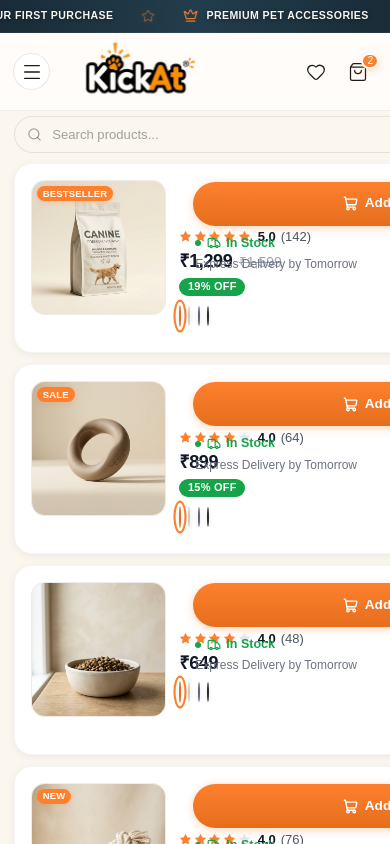
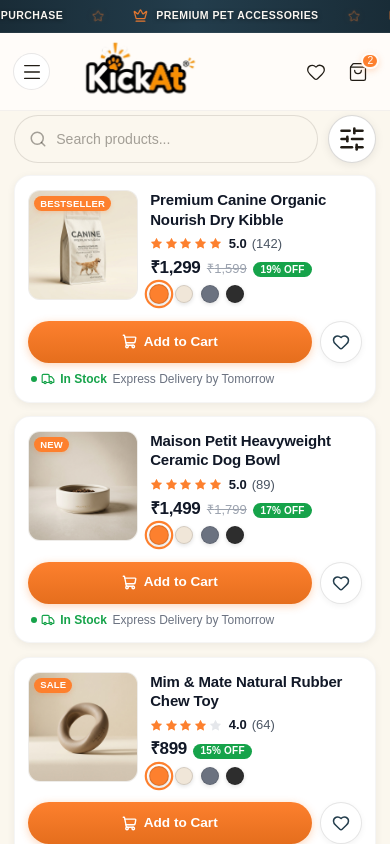
Before and after one commit to SevenX-Labs/kickat-client, a Next.js app: page /category/1 in a window 390 px wide. Shown: the top 844 px of the page. Built offline with nearby package versions, Linux system fonts and the light colour scheme.

Commit message:
improving the ui ux of products card layout

```diff
--- a/src/components/category/CategoryListing.module.css
+++ b/src/components/category/CategoryListing.module.css
@@ -994,11 +994,11 @@
     max-width: none;
   }
 
-  /* ── 4. Toolbar — search first, filter button last ── */
+  /* ── 4. Toolbar — search bar on left, filter icon button on right ── */
   .toolbar {
-    padding: 0 0 0.2rem 0;
+    padding: 0 0 0.35rem 0;
     border-radius: 0;
-    gap: 0.5rem;
+    gap: 0.65rem;
     flex-wrap: nowrap;
     background: transparent;
     border: none;
@@ -1010,47 +1010,92 @@
 
   .toolbarSearch {
     flex: 1;
+    min-width: 0;
     max-width: none;
-    width: 100%;
+  }
+
+  .toolbarSearchInput {
+    height: 48px;
+    font-size: 0.88rem;
+    padding-left: 2.6rem;
+    border-radius: 9999px;
+    border: 1.5px solid rgba(33, 28, 21, 0.12);
+  }
+
+  .toolbarSearchIcon {
+    left: 0.95rem;
+    width: 18px;
+    height: 18px;
   }
 
   .sortWrapper {
-    display: none;
+    display: none !important;
   }
 
   .mobileFilterToggle {
-    padding: 0 0.65rem;
-    min-height: 38px;
-    height: 38px;
+    width: 48px;
+    height: 48px;
+    min-width: 48px;
+    min-height: 48px;
     display: inline-flex;
     align-items: center;
     justify-content: center;
-    gap: 0.35rem;
     flex-shrink: 0;
-    border-radius: 9999px;
-    border: 1.5px solid rgba(33, 28, 21, 0.12);
+    border-radius: 50%;
+    border: 1.5px solid rgba(33, 28, 21, 0.16);
     background: #ffffff;
     color: #211C15;
     cursor: pointer;
+    position: relative;
+    box-shadow: 0 2px 10px rgba(0, 0, 0, 0.08);
+    transition: transform 0.15s ease, border-color 0.2s ease;
+  }
+
+  .mobileFilterToggle svg {
+    width: 28px !important;
+    height: 28px !important;
+    flex-shrink: 0;
+  }
+
+  .mobileFilterToggle:active {
+    transform: scale(0.95);
+    border-color: #FD802E;
+  }
+
+  .activePill {
+    position: absolute;
+    top: -3px;
+    right: -3px;
+    width: 22px;
+    height: 22px;
+    border-radius: 50%;
+    background-color: #FD802E;
+    color: #ffffff;
+    font-size: 0.75rem;
+    font-weight: 700;
+    display: flex;
+    align-items: center;
+    justify-content: center;
+    padding: 0;
+    line-height: 1;
+    border: 2px solid #ffffff;
+    box-shadow: 0 2px 6px rgba(253, 128, 46, 0.4);
+    font-family: var(--font-sans), Inter, sans-serif;
   }
 
   .toolbarRight {
     display: none;
   }
 
-  /* ── 6. Product Grid — 2 columns on mobile ── */
-  .productGrid {
-    display: grid !important;
-    grid-template-columns: repeat(2, 1fr) !important;
-    gap: 0.65rem !important;
-  }
-
+  /* ── 6. Product Grid — Single Column List on Mobile ── */
+  .productGrid,
   .gridCols2,
   .gridCols3,
   .gridCols4 {
-    display: grid !important;
-    grid-template-columns: repeat(2, 1fr) !important;
-    gap: 0.65rem !important;
+    display: flex !important;
+    flex-direction: column !important;
+    gap: 0.85rem !important;
+    width: 100% !important;
   }
 
   /* ── 7. Empty State — compact and centered ── */
--- a/src/components/category/CategoryListing.tsx
+++ b/src/components/category/CategoryListing.tsx
@@ -264,7 +264,7 @@
               className={styles.mobileFilterToggle}
               aria-label="Open filters"
             >
-              <SlidersHorizontal size={18} />
+              <SlidersHorizontal size={28} strokeWidth={2.2} color="#211C15" />
               {activeFilterCount > 0 && (
                 <span className={styles.activePill}>{activeFilterCount}</span>
               )}
--- a/src/components/common/ProductCard/ProductCard.module.css
+++ b/src/components/common/ProductCard/ProductCard.module.css
@@ -364,13 +364,14 @@
 @media (max-width: 640px) {
   .productCard {
     display: flex;
+    flex-wrap: wrap;
     flex-direction: row;
     align-items: flex-start;
     max-width: 100%;
-    padding: 1rem; /* Consistent 16px padding */
-    border-radius: 18px;
+    padding: 0.85rem;
+    border-radius: 16px;
     background: #ffffff;
-    gap: 0.85rem;
+    gap: 0.75rem;
     box-shadow: 0 2px 8px rgba(0, 0, 0, 0.06);
     border: 1px solid rgba(0, 0, 0, 0.04);
     height: auto;
@@ -382,14 +383,12 @@
     box-shadow: 0 4px 16px rgba(0, 0, 0, 0.1);
   }
 
-  /* Image Area: Proportional ~38% width for clear presentation */
+  /* Image Area: Compact 110px square on mobile */
   .cardImageArea {
-    width: 38%;
-    min-width: 115px;
-    max-width: 135px;
-    height: auto;
+    width: 110px;
+    height: 110px;
     aspect-ratio: 1 / 1;
-    border-radius: 14px;
+    border-radius: 12px;
     padding: 0;
     overflow: hidden;
     position: relative;
@@ -403,7 +402,7 @@
     top: 5px;
     left: 5px;
     padding: 0.12rem 0.38rem;
-    font-size: 0.59375rem; /* ~9.5px */
+    font-size: 0.59375rem;
     font-weight: 700;
     text-transform: uppercase;
     letter-spacing: 0.02em;
@@ -419,23 +418,23 @@
     display: none !important;
   }
 
-  /* Content Column: Vertical hierarchy Title -> Rating -> Price+Discount -> Swatches -> CTA Row */
+  /* Content Column (Top Right) */
   .cardInfo {
     display: flex;
     flex-direction: column;
     flex: 1;
     min-width: 0;
     padding: 0;
-    gap: 0;
+    gap: 0.15rem;
   }
 
   .cardTitle {
     font-family: var(--font-sans), Inter, -apple-system, sans-serif;
-    font-size: 1rem; /* 16px */
+    font-size: 0.9375rem; /* 15px */
     font-weight: 600;
     color: #111827;
-    margin-bottom: 0.25rem;
-    line-height: 1.35;
+    margin-bottom: 0.15rem;
+    line-height: 1.3;
     letter-spacing: -0.01em;
     display: -webkit-box;
     -webkit-line-clamp: 2;
@@ -448,7 +447,7 @@
     display: flex;
     align-items: center;
     gap: 0.3rem;
-    margin-bottom: 0.35rem;
+    margin-bottom: 0.2rem;
   }
 
   .starsGroup {
@@ -469,13 +468,12 @@
     font-weight: 500;
   }
 
-  /* Price Container */
   .priceContainer {
     display: flex;
     align-items: baseline;
-    gap: 0.5rem; /* 8px gap */
+    gap: 0.4rem;
     flex-wrap: wrap;
-    margin-bottom: 0.5rem;
+    margin-bottom: 0.2rem;
   }
 
   .priceRowUpper {
@@ -486,7 +484,7 @@
 
   .cardPrice {
     font-family: var(--font-sans), Inter, sans-serif;
-    font-size: 1.125rem; /* 18px */
+    font-size: 1.0625rem; /* 17px */
     font-weight: 700;
     color: #111827;
     line-height: 1;
@@ -494,7 +492,7 @@
   }
 
   .originalPrice {
-    font-size: 0.875rem; /* 14px */
+    font-size: 0.8125rem; /* 13px */
     color: #9CA3AF;
     text-decoration: line-through;
     font-weight: 400;
@@ -502,54 +500,52 @@
   }
 
   .discountTag {
-    font-size: 0.6875rem; /* 11px */
+    font-size: 0.625rem; /* 10px */
     font-weight: 600;
     text-transform: uppercase;
     letter-spacing: 0.02em;
-    padding: 0.2rem 0.55rem;
+    padding: 0.15rem 0.45rem;
     border-radius: 9999px;
     background-color: #16A34A;
     color: #ffffff;
     line-height: 1;
   }
 
-  /* Color Swatches directly under price row with consistent 8px spacing */
   .colorSwatches {
     display: flex !important;
     align-items: center;
     gap: 0.45rem;
-    margin-top: 0.15rem; /* 8px spacing below price */
-    margin-bottom: 0.65rem;
+    margin-top: 0.15rem;
+    margin-bottom: 0.1rem;
   }
 
   .swatchDot {
-    width: 20px;
-    height: 20px;
+    width: 18px;
+    height: 18px;
     border-radius: 50%;
     border: 1px solid rgba(0, 0, 0, 0.12);
     display: inline-block;
-    box-shadow: 0 1.5px 5px rgba(0, 0, 0, 0.14);
+    box-shadow: 0 1.5px 4px rgba(0, 0, 0, 0.12);
   }
 
   .swatchActive {
     transform: scale(1.1);
     outline: 2px solid #FD802E;
-    outline-offset: 3px;
+    outline-offset: 2.5px;
   }
 
-  /* Remove vertical divider */
   .desktopDivider {
     display: none !important;
   }
 
-  /* CTA Column: Tightly Grouped Button Row + In Stock & Delivery Subtitle */
+  /* Full Width Action Column on Mobile (Bottom Row) */
   .cardActionCol {
     display: flex;
     flex-direction: column;
-    align-items: stretch;
     width: 100%;
+    flex-basis: 100%;
     min-width: 0;
-    margin-top: 0.1rem;
+    margin-top: 0.25rem;
     gap: 0.35rem;
   }
 
@@ -562,8 +558,8 @@
 
   .addToCartBtn {
     flex: 1;
-    height: 44px !important;
-    min-height: 44px !important;
+    height: 42px !important;
+    min-height: 42px !important;
     border-radius: 9999px !important;
     background: linear-gradient(180deg, #FD802E 0%, #E56E1D 100%) !important;
     color: #ffffff !important;
@@ -586,10 +582,10 @@
 
   .desktopWishlistBtn {
     display: flex !important;
-    width: 44px !important;
-    height: 44px !important;
-    min-width: 44px !important;
-    min-height: 44px !important;
+    width: 42px !important;
+    height: 42px !important;
+    min-width: 42px !important;
+    min-height: 42px !important;
     border-radius: 50% !important;
     background-color: #ffffff !important;
     border: 1px solid rgba(0, 0, 0, 0.1) !important;
@@ -602,20 +598,21 @@
 
   .stockDeliveryGroup {
     display: flex;
-    flex-direction: column;
-    gap: 0.15rem;
-    margin-top: 0.15rem;
+    flex-direction: row;
+    align-items: center;
+    flex-wrap: wrap;
+    gap: 0.35rem;
+    margin-top: 0.1rem;
     margin-left: 0.15rem;
   }
 
   .inStockBadge {
     display: flex !important;
     align-items: center;
-    gap: 0.35rem;
+    gap: 0.3rem;
     color: #16A34A;
-    font-size: 0.78125rem;
+    font-size: 0.75rem;
     font-weight: 600;
-    margin-top: 0;
   }
 
   .deliveryText {
```
